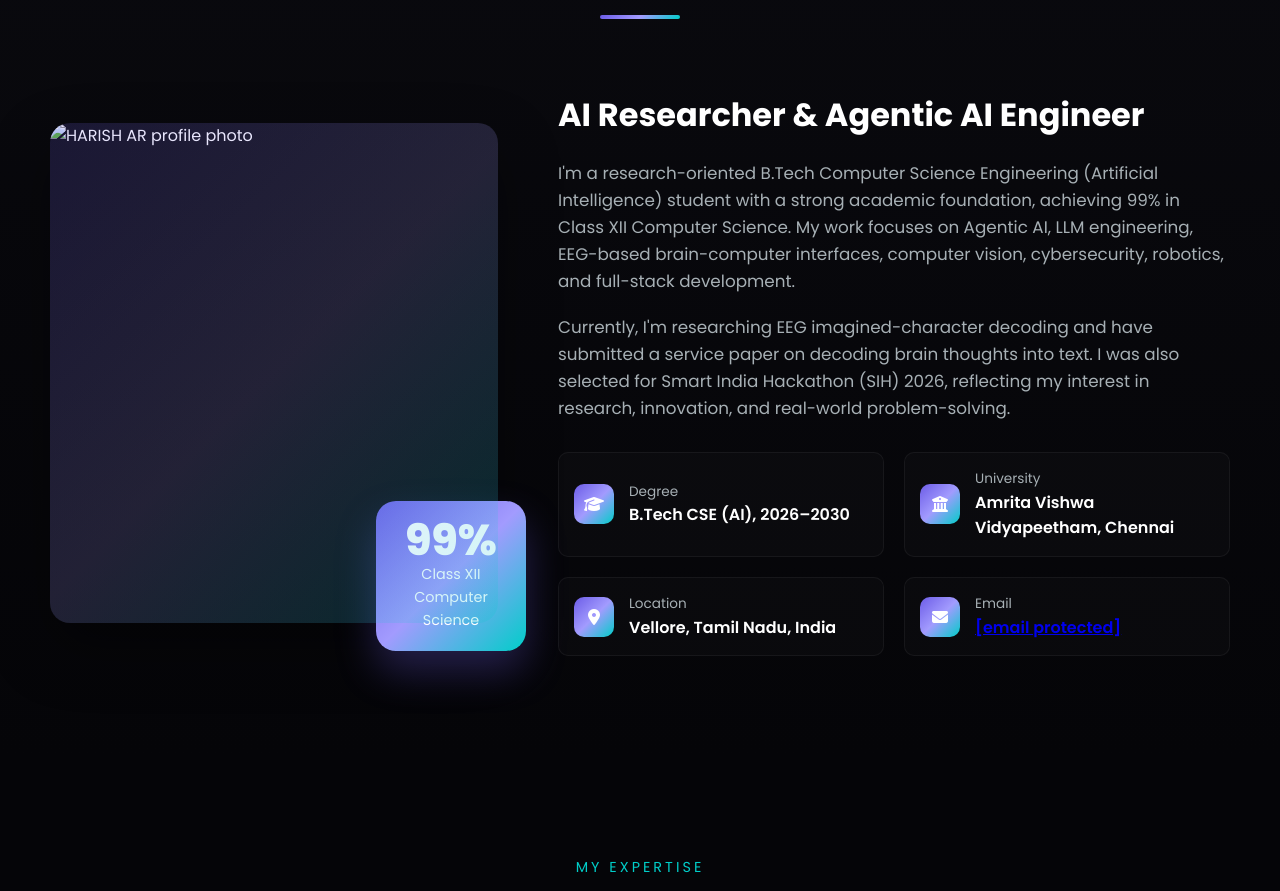
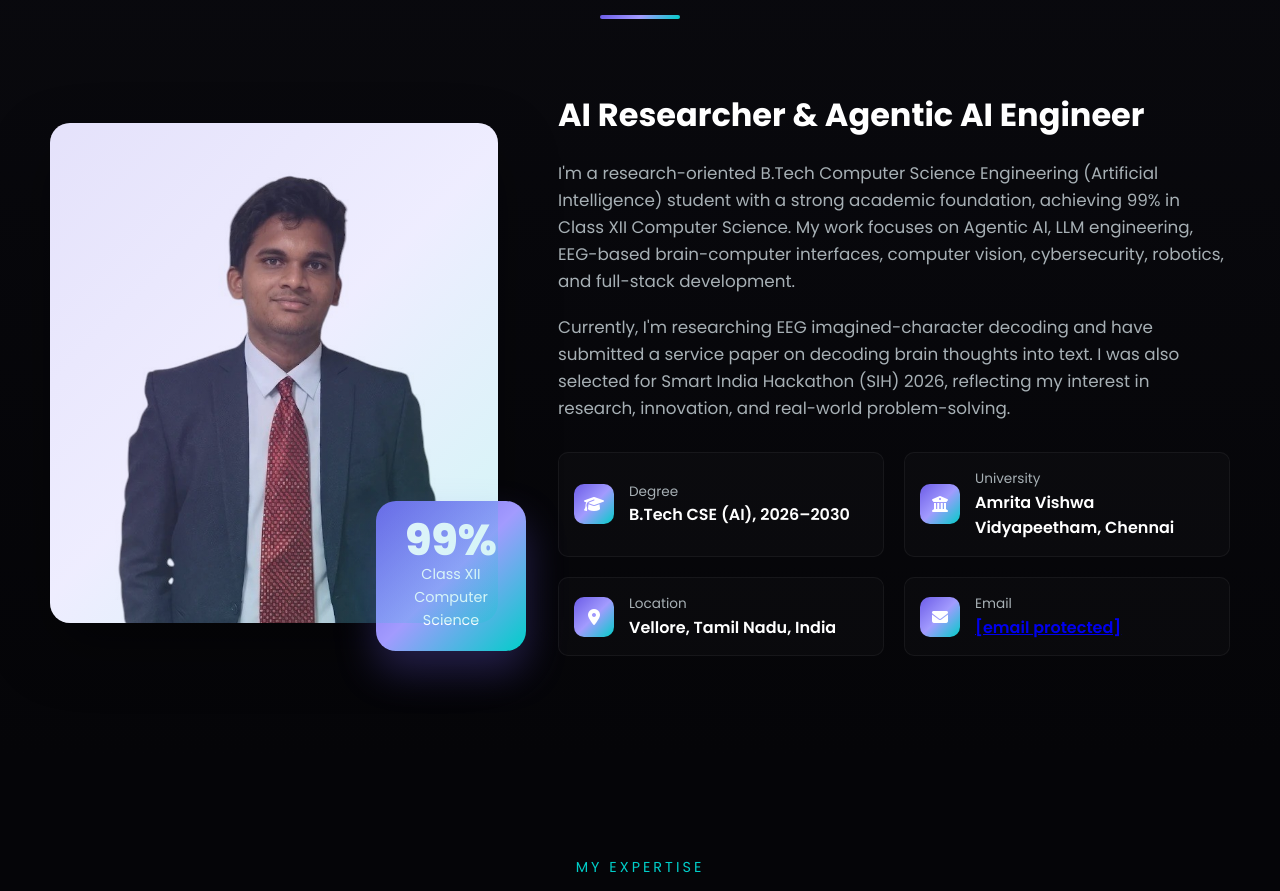
Before and after one commit to Harish2008-code/harish-ar, a plain HTML site: page index.html in a window 1280 px wide. Shown: the part 1020-1911 px from the top of the page. Drawn offline with Linux system fonts and the light colour scheme.

Commit message:
Update index.html

```diff
--- a/index.html
+++ b/index.html
@@ -244,7 +244,7 @@
         <div class="section-header"><p class="section-tag">Get To Know</p><h2 class="section-title">About Me</h2><div class="section-line"></div></div>
         <div class="about-content">
             <div class="about-image fade-in">
-                <div class="about-image-wrapper"><img class="about-img" src="assets/Photo.jpg" alt="HARISH AR profile photo"></div>
+                <div class="about-image-wrapper"><img class="about-img" src="https://raw.githubusercontent.com/Harish2008-code/harish-ar/main/Photo.jpg" alt="HARISH AR profile photo"></div>
                 <div class="experience-badge"><span class="number">99%</span><span class="text">Class XII Computer Science</span></div>
             </div>
             <div class="about-text fade-in">
```
